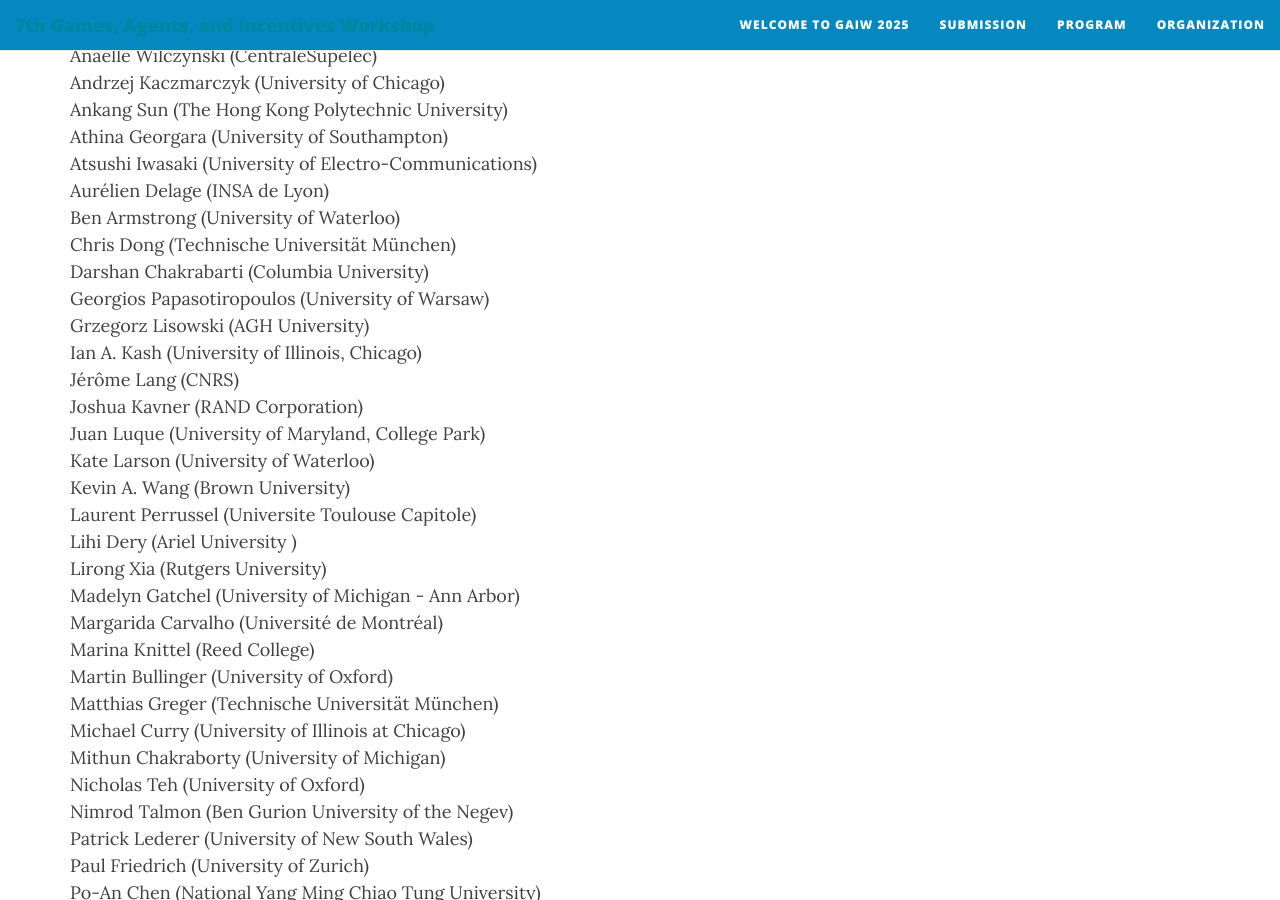
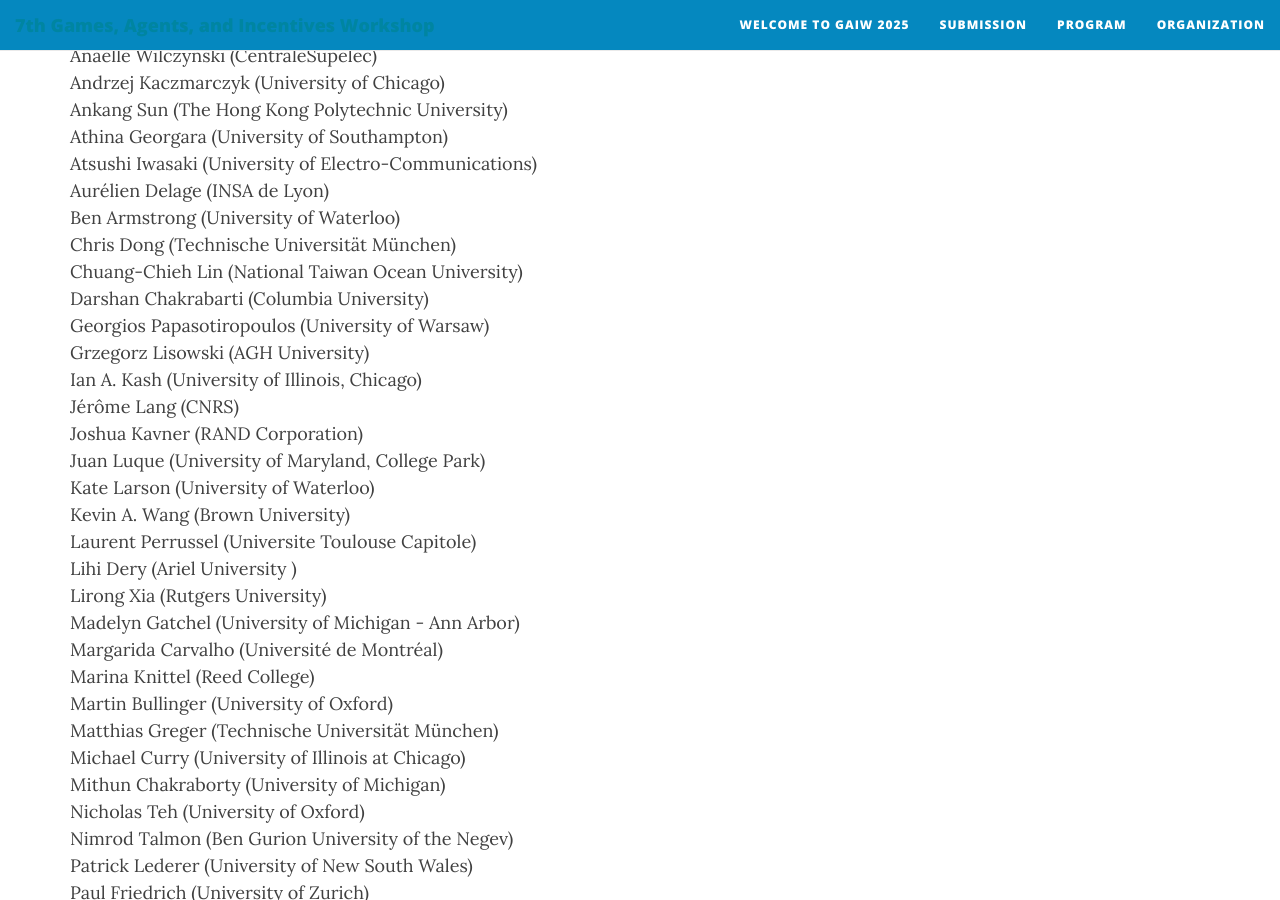
Before and after one commit to PrefLib/gaiw2025, a Jekyll site: the page built from organization.md, in a window 1280 px wide and 900 px high, scrolled down 691 px. Built offline with Jekyll 4.4.1, drawn with Linux system fonts in a browser that asks for light colours; nearby versions of some CDN libraries.

Commit message:
Update organization.md
added Chuang-Chieh Lin to PC list

```diff
--- a/organization.md
+++ b/organization.md
@@ -31,6 +31,7 @@ A. R. Sricharan (Universität Vienna)
 <br>Aurélien Delage (INSA de Lyon)
 <br>Ben Armstrong (University of Waterloo)
 <br>Chris Dong (Technische Universität München)
+<br>Chuang-Chieh Lin (National Taiwan Ocean University)
 <br>Darshan Chakrabarti (Columbia University)
 <br>Georgios Papasotiropoulos (University of Warsaw)
 <br>Grzegorz Lisowski (AGH University)
```
